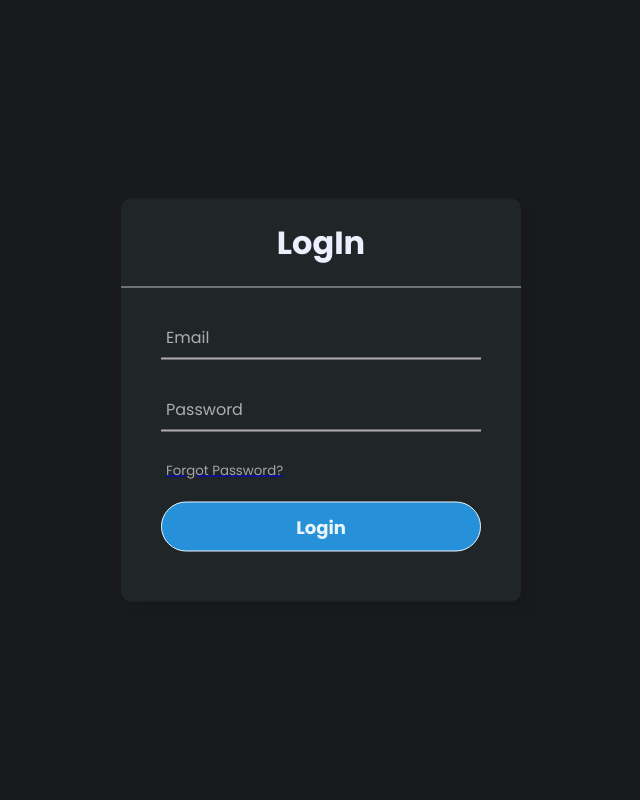
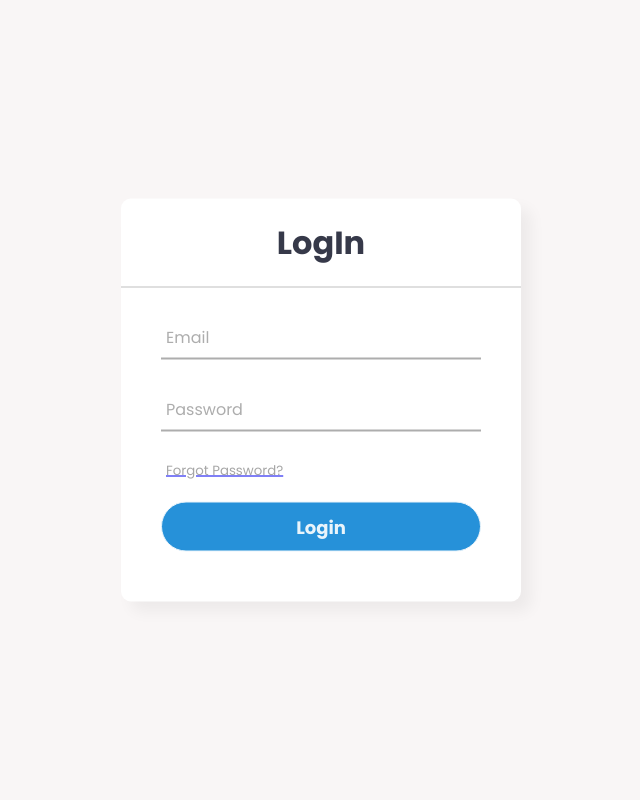
Before and after one commit to Ginx55/MaxGarage, a Django app: page / in a window 1280 px wide. Shown: the whole page, without its empty margins (319-959 px from the left). Run offline with Django 4.2, Linux system fonts and the light colour scheme.

Commit message:
updated log in

```diff
--- a/website/templates/personalTemplates/LogIn.html
+++ b/website/templates/personalTemplates/LogIn.html
@@ -44,11 +44,11 @@
         --padding-1: 1.2rem;
 
         /*color-schemes*/
-        --color-background: #181a1e;
-        --color-white: #202528;
-        --color-dark: #edeffd;
-        --color-dark-variant: #a3bdcc;
-        --color-light: rgba(0, 0, 0, 0.4);
+        --color-background: #f9f6f6;
+        --color-white: #fff;
+        --color-dark: #363949;
+        --color-dark-variant: #677483;
+        --color-light: rgba(132, 139, 200, 0.18);
         --box-shadow: 0 2rem 3rem var(--color-light);
       }
 
```
Also changed, not shown: website/templates/personalTemplates/ForgotPassword.html (+5 -5 lines), db.sqlite3.
